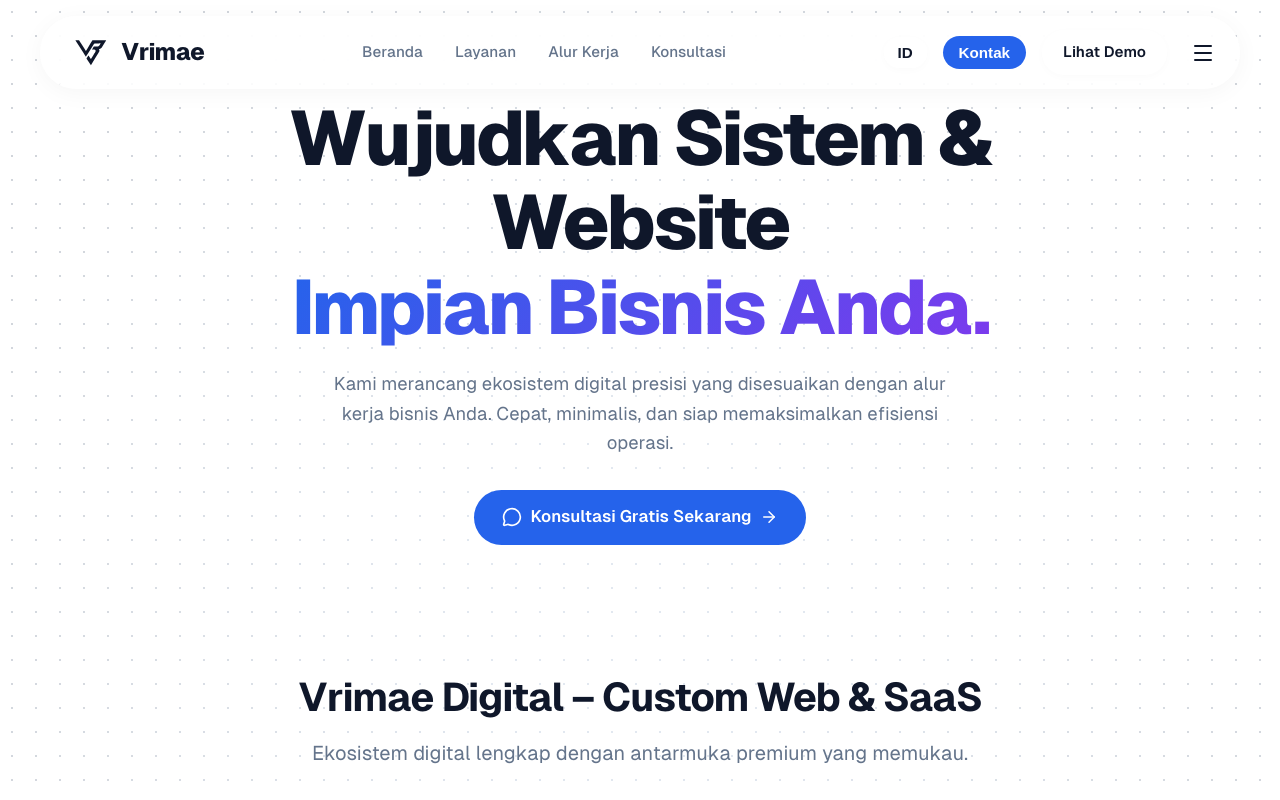
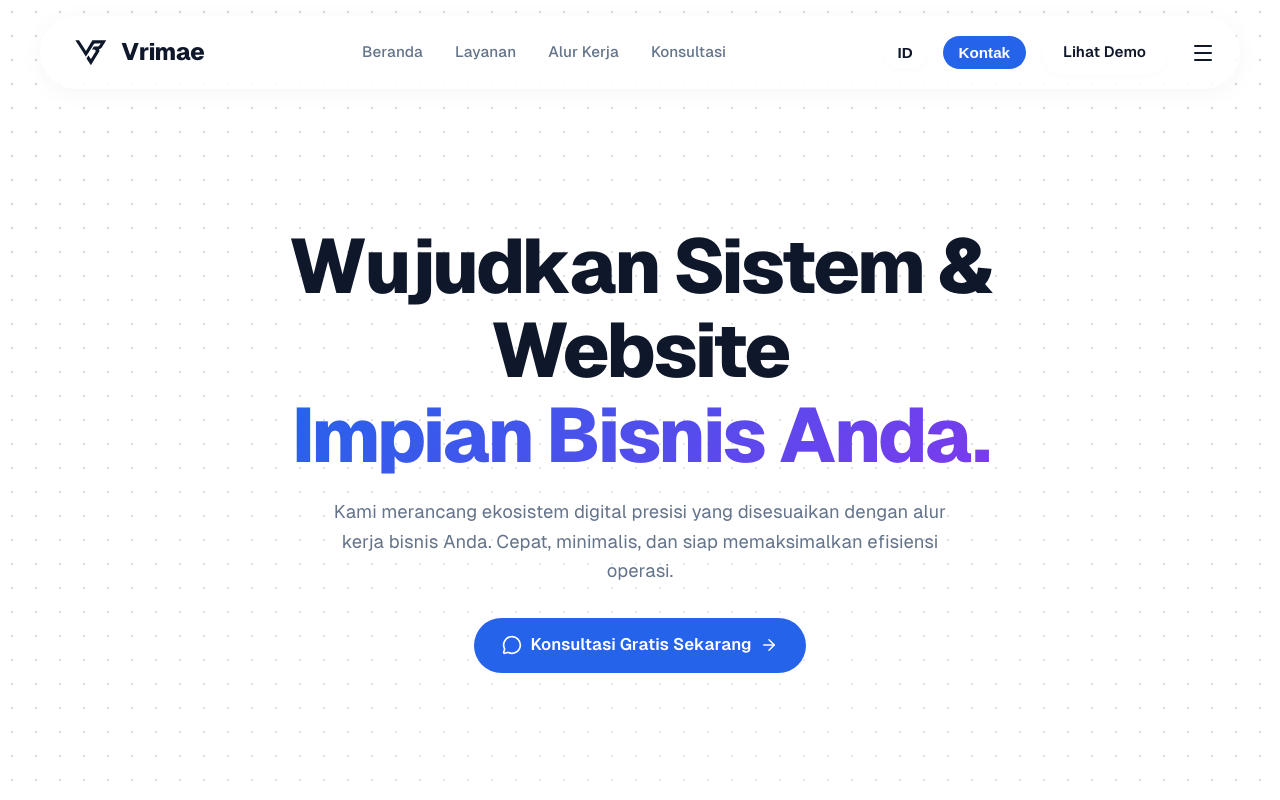
Before and after one commit to vrimae/vrimae-landing, a React (Vite) app: page / in a window 1280 px wide. Shown: the top 800 px of the page. Built offline with nearby package versions, Linux system fonts and the light colour scheme.

Commit message:
style: remove inline hero padding to allow css spacing to apply

```diff
--- a/src/pages/Home.tsx
+++ b/src/pages/Home.tsx
@@ -27,7 +27,7 @@ export default function Home() {
   return (
     <>
       {/* Hero Section */}
-      <section className="hero" style={{ paddingTop: 'var(--space-xl)', paddingBottom: 'var(--space-lg)' }}>
+      <section className="hero">
         <div className="hero-background">
         </div>
         <motion.div
```
